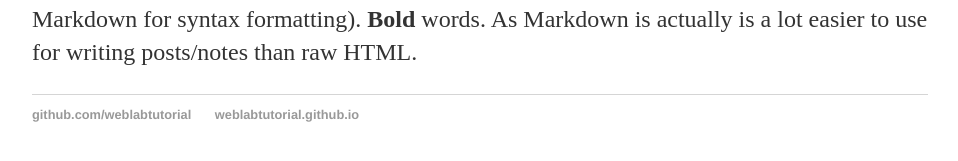
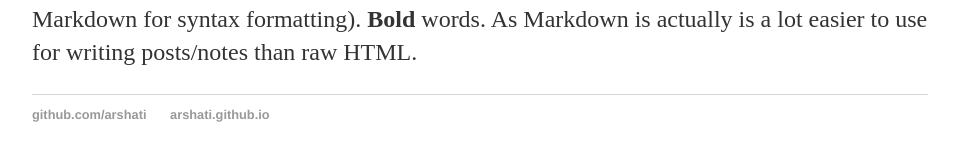
Before and after one commit to arshati/arshati.github.io, a Jekyll site: the page built from _posts/2021-09-01-site-launched.md, in a window 1280 px wide. Shown: the part 286-447 px from the top of the page, without its empty margins (160-1118 px from the left). Built offline with Jekyll 4.4.1, drawn with Linux system fonts in a browser that asks for light colours.

Commit message:
Update default.html

```diff
--- a/_layouts/default.html
+++ b/_layouts/default.html
@@ -17,8 +17,8 @@
     </div>
     <footer>
       <ul>
-        <li><a href="https://github.com/arshati">github.com/weblabtutorial</a></li>
-        <li><a href="https://arshati.github.io"> weblabtutorial.github.io </a></li>
+        <li><a href="https://github.com/arshati">github.com/arshati</a></li>
+        <li><a href="https://arshati.github.io"> arshati.github.io </a></li>
       </ul>
     </footer>
   </body>
```
